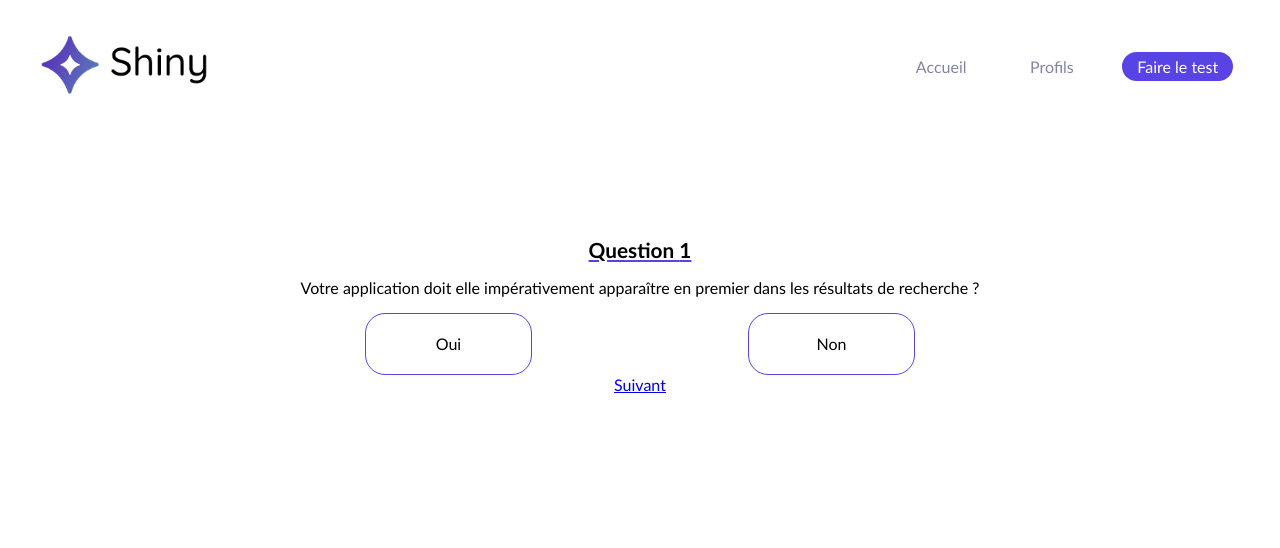
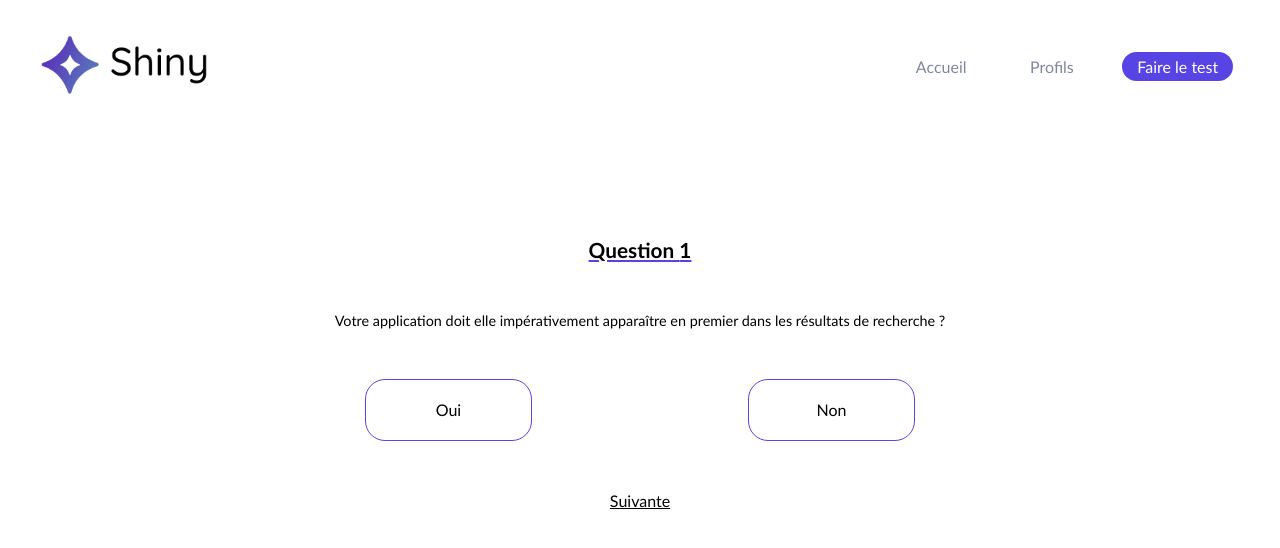
Before and after one commit to Vincmza/React_Practise_Project_2, a React (Create React App) app: page /survey/1 in a window 1280 px wide. Shown: the top 548 px of the page. Built offline with nearby package versions, Linux system fonts and the light colour scheme.

Commit message:
Pages : Freelances : desing using styled-components almost finished

```diff
--- a/src/pages/Survey/index.jsx
+++ b/src/pages/Survey/index.jsx
@@ -14,12 +14,18 @@
     padding:90px;
 `
 const QuestionTitle = styled.h1`
+    margin-bottom: 50px;
     display: flex;
     justify-content:center;
     font-size: 1.3em;
     text-decoration: underline ${colors.primary}
 `
+const Question = styled.div`
+    margin-bottom: 50px;
+    font-size: 0.9em;
+`
 const Response = styled.div`
+    margin-bottom: 50px;
     display:flex;
     justify-content: space-between;
     width: 50%;
@@ -33,6 +39,15 @@
     align-items:center;
     justify-content:center;
 `
+const Button = styled(Link)`
+    text-decoration: underline;
+    color:black;
+`
+const ButtonContainer = styled.div`
+    display:flex;
+    justify-content: space-around;
+    width:35%;
+`
 
 
 const Survey = () => {
@@ -45,16 +60,16 @@
         <SurveyWrapper>
             <div>
                 <QuestionTitle>Question {questionParsint}</QuestionTitle>
-                <p>Votre application doit elle impérativement apparaître en premier dans les résultats de recherche ?</p>
+                <Question>Votre application doit elle impérativement apparaître en premier dans les résultats de recherche ?</Question>
             </div>
             <Response>
                 <YesOrNo>Oui</YesOrNo>
                 <YesOrNo>Non</YesOrNo>
             </Response>
-            <div>
-                {questionNumber > 1 && <Link to={`/survey/${previousQuestion}`}>Précédent</Link>}
-                <Link to={`/survey/${nextQuestion}`}>Suivant</Link>
-            </div>
+            <ButtonContainer>
+                {questionNumber > 1 && <Button to={`/survey/${previousQuestion}`}>Précédente</Button>}
+                <Button to={`/survey/${nextQuestion}`}>Suivante</Button>
+            </ButtonContainer>
         </SurveyWrapper>
     );
 };
```
